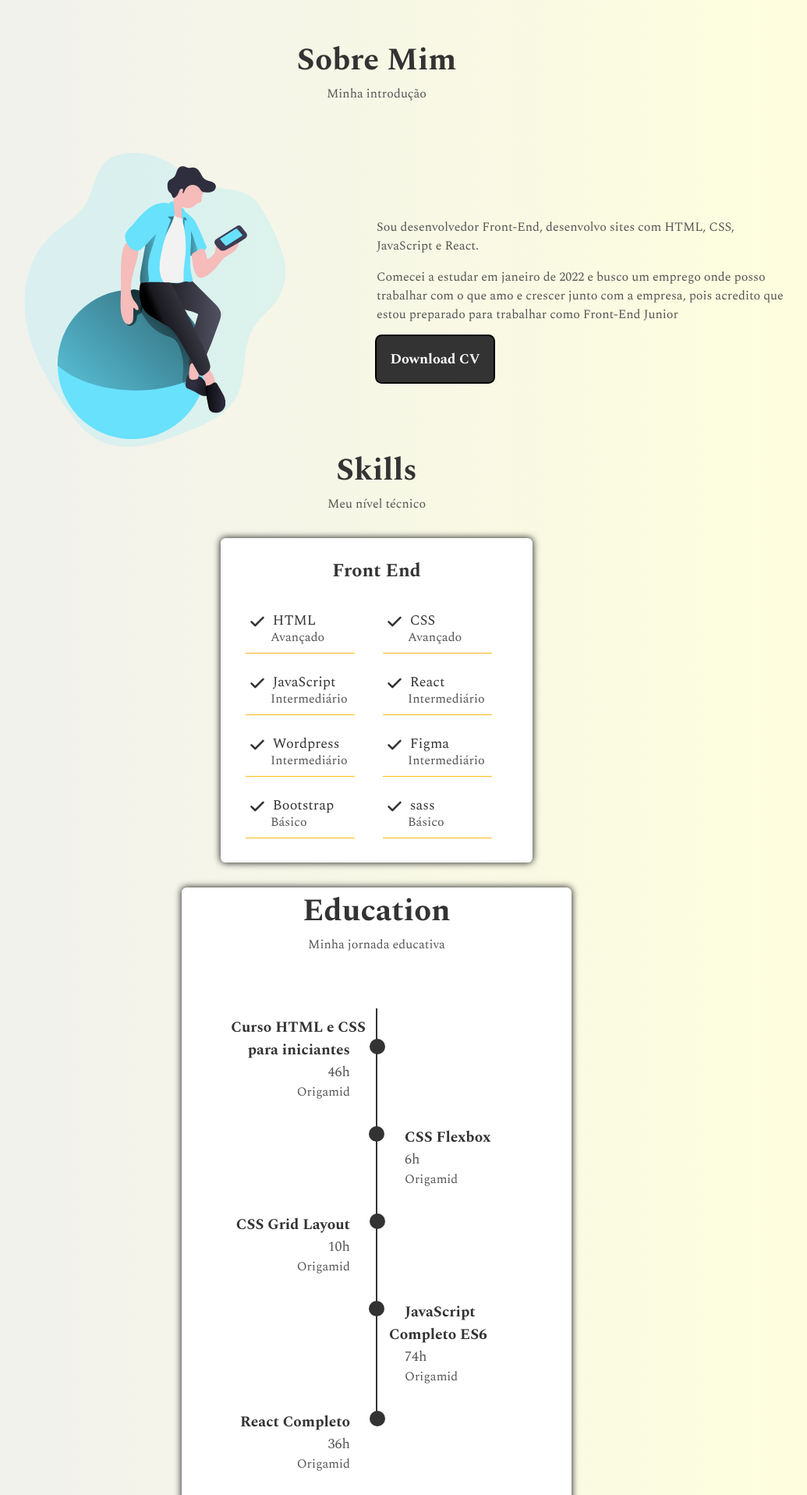
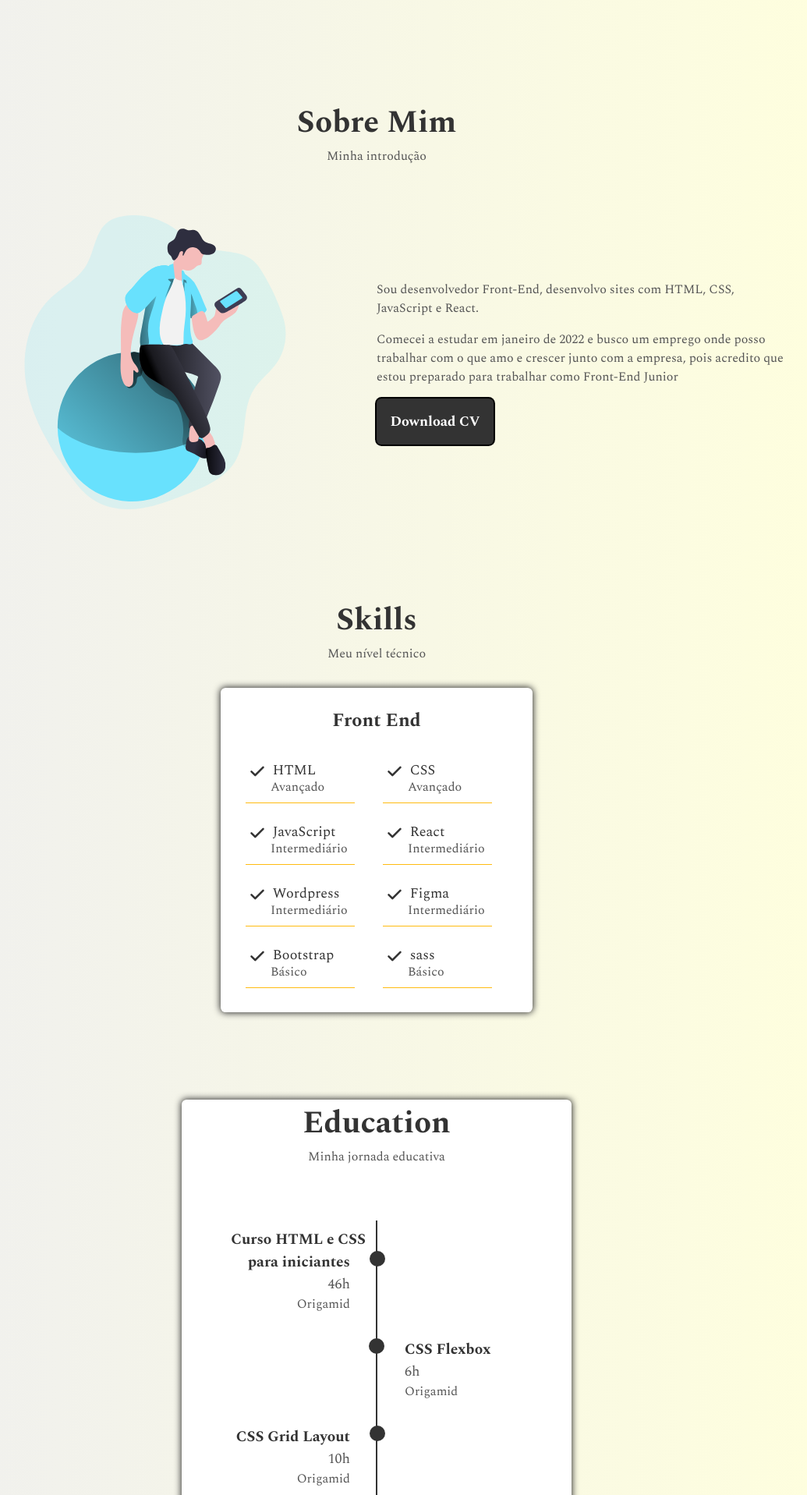
Before and after one commit to luizCosta-Serao/luizCosta-Serao.github.io, a React (Create React App) app: page / in a window 1280 px wide. Shown: the part 483-2400 px from the top of the page at 78% size, without its empty margins (157-1192 px from the left). Built offline with nearby package versions, Linux system fonts and the light colour scheme.

Commit message:
Inserindo margin-top em cada seção

```diff
--- a/src/components/About/About.module.css
+++ b/src/components/About/About.module.css
@@ -1,5 +1,5 @@
 .about {
-  padding-top: 2rem;
+  margin-top: 7rem;
   display: grid;
   grid-template-columns: 1fr 1fr;
   align-items: center;
--- a/src/components/Contact/Contact.module.css
+++ b/src/components/Contact/Contact.module.css
@@ -1,3 +1,7 @@
+.contact {
+  margin-top: 7rem;
+}
+
 .methodContact  {
   margin-bottom: 2rem;
 }
--- a/src/components/Education/Education.module.css
+++ b/src/components/Education/Education.module.css
@@ -2,6 +2,7 @@
   width: 500px;
   background-color: white;
   height: 800px;
+  margin-top: 7rem;
   margin-bottom: 2rem;
   border-radius: .4rem;
   box-shadow: 0px 0px 8px 1px #333;
--- a/src/components/Portfolio/Portfolio.module.css
+++ b/src/components/Portfolio/Portfolio.module.css
@@ -1,4 +1,5 @@
 .portfolio h1 {
+  margin-top: 7rem;
   color: #333;
   text-align: center;
 }
--- a/src/components/Skills/Skills.module.css
+++ b/src/components/Skills/Skills.module.css
@@ -1,4 +1,5 @@
 .skills {
+  margin-top: 7rem;
   margin-bottom: 2rem;
 }
 
```
